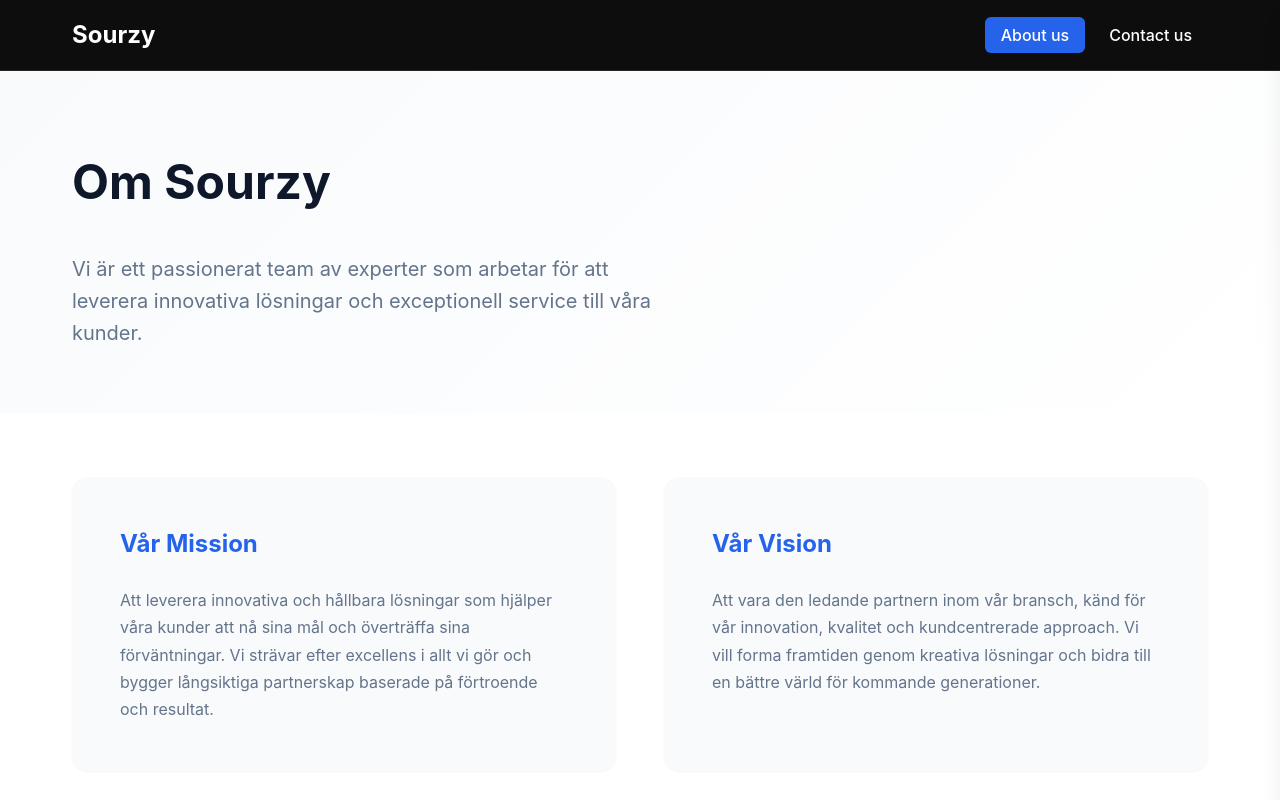
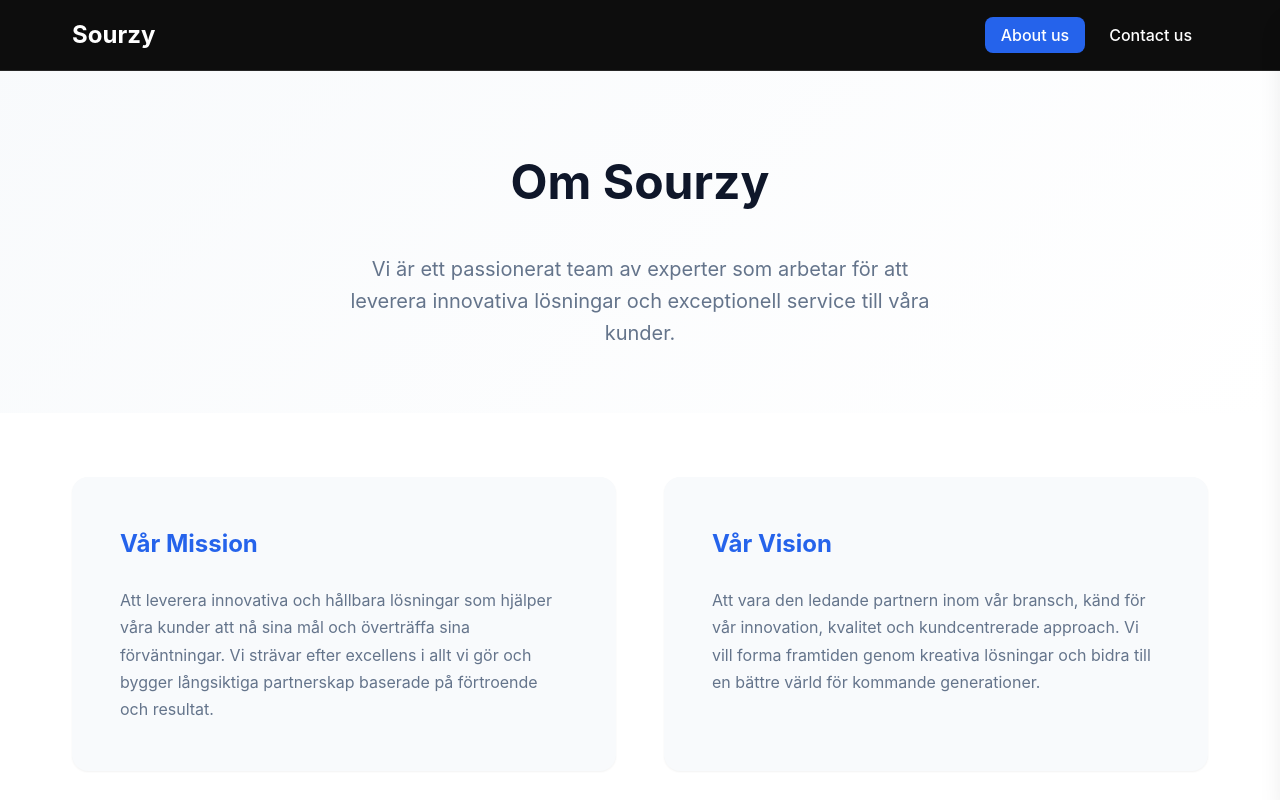
Before and after one commit to jolley34/sourzy-web, a React (Create React App) app: page /about in a window 1280 px wide. Shown: the top 800 px of the page. Built offline with nearby package versions, Linux system fonts and the light colour scheme; no server answers.

Commit message:
Style fixes Header, Hero , About

```diff
--- a/src/components/Header/Header.styling.ts
+++ b/src/components/Header/Header.styling.ts
@@ -1,6 +1,7 @@
 import styled from "styled-components";
 import { theme } from "../../styles/theme";
 
+// Header styles
 interface HeaderContainerProps {
   $isScrolled: boolean;
 }
@@ -48,6 +49,7 @@ export const Logo = styled.h1<LogoProps>`
 
   &:hover {
     color: ${theme.colors.primary};
+    transform: scale(1.05);
   }
 
   @media (max-width: ${theme.breakpoints.mobile}) {
@@ -74,27 +76,53 @@ export const NavButton = styled.button<NavButtonProps>`
   color: ${(props) => (props.$isScrolled ? "#ffffff" : "#ffffff")};
   font-size: 1rem;
   padding: ${theme.spacing.xs} ${theme.spacing.sm};
-  border-radius: 0.375rem;
-  transition: all 0.3s ease;
+  border-radius: 0.5rem;
+  transition: all 0.3s cubic-bezier(0.4, 0, 0.2, 1);
   font-weight: 500;
   text-shadow: ${(props) =>
     props.$isScrolled ? "none" : "0 2px 4px rgba(0, 0, 0, 0.3)"};
+  position: relative;
+  overflow: hidden;
+  cursor: pointer;
+
+  &::before {
+    content: "";
+    position: absolute;
+    top: 50%;
+    left: 50%;
+    width: 0;
+    height: 0;
+    border-radius: 50%;
+    background: ${(props) =>
+      props.$isScrolled
+        ? "rgba(255, 255, 255, 0.15)"
+        : "rgba(255, 255, 255, 0.25)"};
+    transform: translate(-50%, -50%);
+    transition: width 0.6s ease, height 0.6s ease;
+  }
+
+  &:hover::before {
+    width: 300px;
+    height: 300px;
+  }
 
   &:hover {
-    background-color: ${(props) =>
-      props.$isScrolled
-        ? "rgba(255, 255, 255, 0.1)"
-        : "rgba(255, 255, 255, 0.2)"};
     color: ${theme.colors.primary};
+    transform: translateY(-2px);
+    box-shadow: 0 4px 12px rgba(0, 0, 0, 0.15);
   }
 
   &:active {
-    transform: translateY(1px);
+    transform: translateY(0);
   }
 
   &.active {
     background-color: ${theme.colors.primary};
     color: white;
+
+    &::before {
+      display: none;
+    }
   }
 
   @media (max-width: ${theme.breakpoints.mobile}) {
--- a/src/components/Hero/Hero.styling.ts
+++ b/src/components/Hero/Hero.styling.ts
@@ -1,6 +1,7 @@
 import styled from "styled-components";
 import { theme } from "../../styles/theme";
 
+// Hero styles
 interface HeroContainerProps {
   mediaType: "image" | "video";
   mediaSrc?: string;
@@ -66,12 +67,13 @@ export const HeroContent = styled.div`
   max-width: 1200px;
   margin: 0 auto;
   padding: 0 ${theme.spacing.lg};
-  text-align: left;
+  text-align: center;
   position: relative;
   z-index: 1;
 
   @media (max-width: ${theme.breakpoints.mobile}) {
     padding: 0 ${theme.spacing.md};
+    text-align: left;
   }
 `;
 
@@ -97,10 +99,8 @@ export const HeroSubtitle = styled.p`
   margin-bottom: ${theme.spacing.xl};
   opacity: 0.95;
   max-width: 700px;
-
   line-height: 1.6;
   text-shadow: 0 2px 4px rgba(0, 0, 0, 0.3);
-  width: 90%;
 
   @media (max-width: ${theme.breakpoints.mobile}) {
     font-size: 1rem;
@@ -112,13 +112,13 @@ export const HeroSubtitle = styled.p`
 export const HeroCTA = styled.div`
   display: flex;
   gap: ${theme.spacing.md};
-  justify-content: left;
+  justify-content: center;
   margin-top: ${theme.spacing.xl};
-  align-items: left;
+  align-items: center;
 
   @media (max-width: ${theme.breakpoints.mobile}) {
-    flex-direction: column;
     align-items: left;
+    justify-content: left;
     gap: ${theme.spacing.sm};
     margin-top: ${theme.spacing.lg};
   }
@@ -131,9 +131,31 @@ export const CTAButton = styled.button<{ $variant?: "primary" | "secondary" }>`
   font-weight: 600;
   border: 2px solid transparent;
   cursor: pointer;
-  transition: all 0.3s ease;
+  transition: all 0.4s cubic-bezier(0.4, 0, 0.2, 1);
   text-decoration: none;
   display: inline-block;
+  position: relative;
+  overflow: hidden;
+
+  &::before {
+    content: "";
+    position: absolute;
+    top: 0;
+    left: -100%;
+    width: 100%;
+    height: 100%;
+    background: linear-gradient(
+      90deg,
+      transparent,
+      rgba(255, 255, 255, 0.2),
+      transparent
+    );
+    transition: left 0.5s ease;
+  }
+
+  &:hover::before {
+    left: 100%;
+  }
 
   ${(props) =>
     props.$variant === "secondary"
@@ -145,23 +167,26 @@ export const CTAButton = styled.button<{ $variant?: "primary" | "secondary" }>`
     &:hover {
       background: white;
       color: ${theme.colors.primary};
-      transform: translateY(-2px);
-      box-shadow: 0 8px 25px rgba(0, 0, 0, 0.2);
+      transform: translateY(-3px) scale(1.02);
+      box-shadow: 0 12px 30px rgba(255, 255, 255, 0.3);
+      border-color: white;
     }
   `
       : `
     background: #181818ff;
     color: white;
+    box-shadow: 0 4px 15px rgba(0, 0, 0, 0.2);
 
     &:hover {
-      background: #191919ff;
-      transform: translateY(-2px);
-      box-shadow: 0 8px 25px rgba(0, 0, 0, 0.2);
+      background: #252525ff;
+      transform: translateY(-3px) scale(1.02);
+      box-shadow: 0 12px 30px rgba(0, 0, 0, 0.4);
     }
   `}
 
   &:active {
-    transform: translateY(0);
+    transform: translateY(-1px) scale(1);
+    transition: all 0.1s ease;
   }
 
   @media (max-width: ${theme.breakpoints.mobile}) {
--- a/src/pages/About.tsx
+++ b/src/pages/About.tsx
@@ -25,9 +25,10 @@ const AboutHero = styled.section`
 `;
 
 const AboutTitle = styled.h1`
+  margin: 0 auto;
   font-size: 3rem;
   font-weight: bold;
-  text-align: left;
+  text-align: center;
   margin-bottom: ${theme.spacing.lg};
   color: ${theme.colors.text};
 
@@ -39,10 +40,10 @@ const AboutTitle = styled.h1`
 
 const AboutSubtitle = styled.p`
   font-size: 1.25rem;
-  text-align: left;
+  text-align: center;
   color: ${theme.colors.textLight};
   max-width: 600px;
-
+  margin: 0 auto;
   line-height: 1.6;
 
   @media (max-width: ${theme.breakpoints.mobile}) {
```
